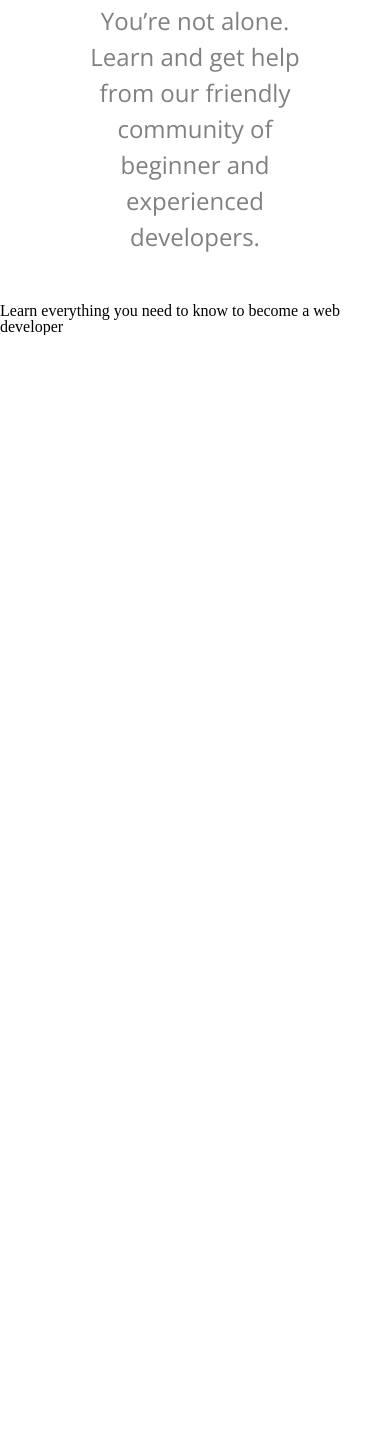
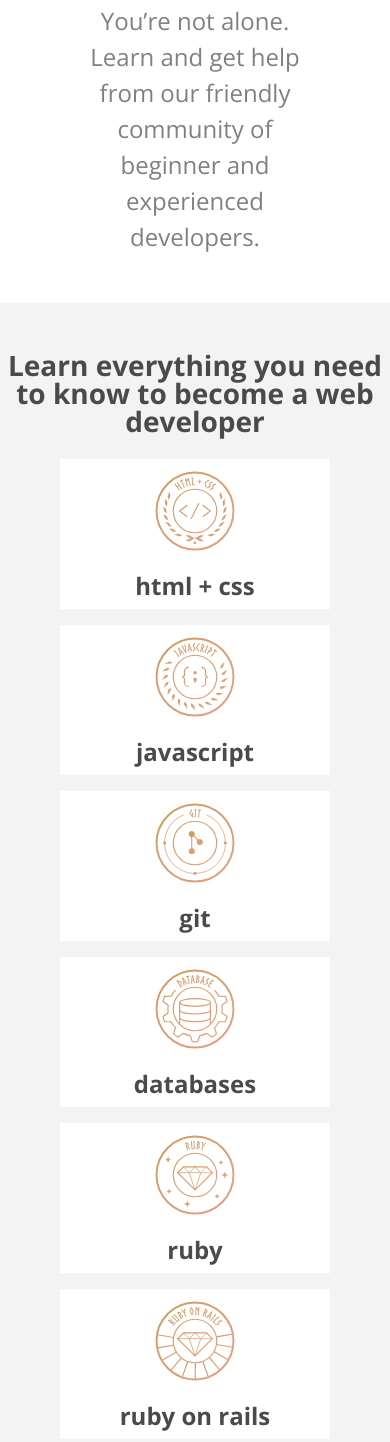
Before and after one commit to maryPopplns/solidifying-grid-concepts, a website: page index.html in a window 390 px wide. Shown: the part 2940-4382 px from the top of the page. Before the commit the page ends 3275 px from the top, so only its background shows below. Drawn offline with Linux system fonts and the light colour scheme.

Commit message:
details complete for tablet and desktop

```diff
--- a/index.html
+++ b/index.html
@@ -91,14 +91,44 @@
     <div class="curriculum-details">
       <h2>Learn everything you need to know to become a web developer</h2>
       <ul>
-        <li></li>
-        <li></li>
-        <li></li>
-        <li></li>
-        <li></li>
-        <li></li>
-        <li></li>
-        <li></li>
+        <li>
+          <img src="./assests/images/details/html-css.svg" aria-hidden="true" />
+          <h3>html + css</h3>
+        </li>
+        <li>
+          <img
+            src="./assests/images/details/javascript.svg"
+            aria-hidden="true"
+          />
+          <h3>javascript</h3>
+        </li>
+        <li>
+          <img src="./assests/images/details/git.svg" aria-hidden="true" />
+          <h3>git</h3>
+        </li>
+        <li>
+          <img
+            src="./assests/images/details/databases.svg"
+            aria-hidden="true"
+          />
+          <h3>databases</h3>
+        </li>
+        <li>
+          <img src="./assests/images/details/ruby.svg" aria-hidden="true" />
+          <h3>ruby</h3>
+        </li>
+        <li>
+          <img src="./assests/images/details/ROR.svg" aria-hidden="true" />
+          <h3>ruby on rails</h3>
+        </li>
+        <li>
+          <img src="./assests/images/details/node.svg" aria-hidden="true" />
+          <h3>node</h3>
+        </li>
+        <li>
+          <img src="./assests/images/details/hired.svg" aria-hidden="true" />
+          <h3>getting hired</h3>
+        </li>
       </ul>
     </div>
 
--- a/scss/index.scss
+++ b/scss/index.scss
@@ -2,6 +2,7 @@ $light-blue: #6abfc3;
 $light-brown: #ce973e;
 $gray: #4a4a4a;
 $light-gray: #4a4a4ab3;
+$ultra-light-gray: #f3f3f3;
 
 @font-face {
   font-family: 'norse-bold';
@@ -189,3 +190,43 @@ $light-gray: #4a4a4ab3;
     grid-area: connect;
   }
 }
+
+.curriculum-details {
+  display: flex;
+  flex-direction: column;
+  align-items: center;
+  background-color: $ultra-light-gray;
+  padding-top: 3em;
+  h2 {
+    margin: 0 0.25em;
+    text-align: center;
+    font-family: open-sans-bold;
+    font-size: 1.75em;
+    color: $gray;
+  }
+  ul {
+    display: flex;
+    justify-content: center;
+    flex-wrap: wrap;
+    margin-top: 1em;
+  }
+  ul li {
+    display: flex;
+    flex-direction: column;
+    justify-content: space-around;
+    align-items: center;
+    box-sizing: content-box;
+    margin: 8px;
+    background-color: white;
+    width: 270px;
+    height: 150px;
+  }
+  ul li img {
+    height: 80px;
+  }
+  ul li h3 {
+    font-family: open-sans-bold;
+    font-size: 1.5em;
+    color: $gray;
+  }
+}
--- a/scss/tablet.scss
+++ b/scss/tablet.scss
@@ -11,7 +11,7 @@
   }
 }
 
-// tablet + desktop
+// how it works tablet + desktop
 @media (min-width: 850px) {
   .how-it-works {
     max-width: 1275px;
@@ -36,3 +36,15 @@
     }
   }
 }
+
+@media (min-width: 590px) {
+  .curriculum-details ul {
+    max-width: 858px;
+  }
+  .curriculum-details > ul > li {
+    height: 270px;
+  }
+  .curriculum-details ul li img {
+    height: 160px;
+  }
+}
```
Also changed, not shown: assests/images/details/ROR.svg (added), assests/images/details/databases.svg (added), assests/images/details/git.svg (added), assests/images/details/hired.svg (added), assests/images/details/html-css.svg (added), assests/images/details/javascript.svg (added), assests/images/details/node.svg (added), assests/images/details/ruby.svg (added), build/index.css, build/tablet.css.
